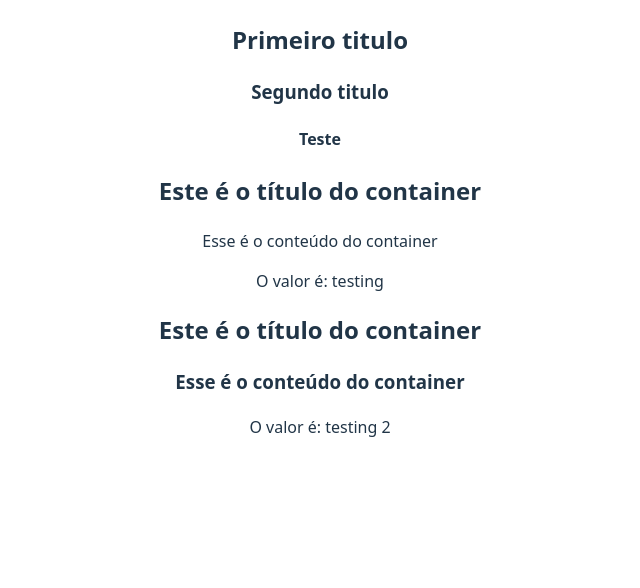
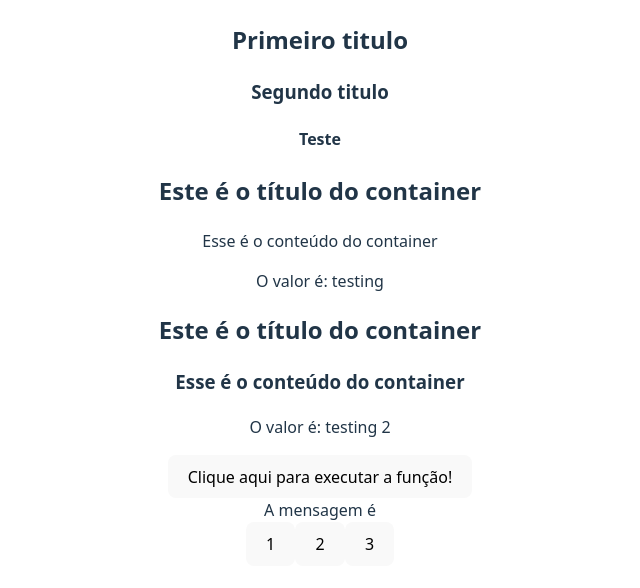
Before and after one commit to guigutox/estudos-react, a React (Vite) app in the folder 3_AVANÇANDO/avancando/: page / in a window 1280 px wide. Shown: the part 3031-3619 px from the top of the page, without its empty margins (320-960 px from the left). Built offline with nearby package versions, Linux system fonts and the light colour scheme.

Commit message:
Estudo relacionado a lift state

```diff
--- a/3_AVANÇANDO/avancando/src/App.jsx
+++ b/3_AVANÇANDO/avancando/src/App.jsx
@@ -9,6 +9,9 @@ import ShowUserName from './components/ShowUserName'
 import CarDetails from './components/CarDetails'
 import Fragment from './components/Fragment'
 import Container from './components/Container'
+import ExecuteFunction from './components/ExecuteFunction'
+import Message from './components/Message'
+import ChangeMessageState from './components/ChangeMessageState'
 
 function App() {
   const [count, setCount] = useState(0)
@@ -20,6 +23,18 @@ function App() {
     {id: 2, brand: "Ford", color: "Preto", newCar: true, km: 0},
     {id: 3, brand: "Honda", color: "Branco", newCar: false, km: 110},
   ]
+
+  function showMessage(){
+    console.log("Evento do componente pai!")
+
+  }
+
+  const [message, setMessage] = useState("")
+
+  const handleMessage = (msg) => {
+    setMessage(msg)
+  };
+
   return (
     <>
     <div>
@@ -44,7 +59,9 @@ function App() {
         <CarDetails brand="Audi" color="Vermelho" km={600} newCar={true}/>
         {/* loop com array de objetos */}
         {cars.map((car) => (
-          <CarDetails brand={car.brand} color={car.color} km = {car.km} newCar = {car.newCar} />
+          <CarDetails
+          key={car.id}
+          brand={car.brand} color={car.color} km = {car.km} newCar = {car.newCar} />
         ))}
         {/*Fragment*/}
         <Fragment propFragment="Teste" />
@@ -55,6 +72,11 @@ function App() {
         <Container MyValue={"testing 2 "}>
           <h3>Esse é o conteúdo do container</h3>
         </Container>
+        {/* Executar função*/}
+        <ExecuteFunction myFunction={showMessage} />
+        {/* State lift */}
+        <Message msg={message}/>
+        <ChangeMessageState handleMessage={handleMessage}/>
       </div>
     </>
   )
--- /dev/null
+++ b/3_AVANÇANDO/avancando/src/components/ChangeMessageState.jsx
@@ -0,0 +1,16 @@
+import React from 'react'
+
+const ChangeMessageState = ({handleMessage}) => {
+    const messages = ["Oi", "Olá", "Oi, tudo bem?"]
+
+  return (
+    <div>
+
+        <button onClick={() => handleMessage(messages[0])}>1</button>
+        <button onClick={() => handleMessage(messages[1])}>2</button>
+        <button onClick={() => handleMessage(messages[2])}>3</button>
+    </div>
+  )
+}
+
+export default ChangeMessageState
--- /dev/null
+++ b/3_AVANÇANDO/avancando/src/components/ExecuteFunction.jsx
@@ -0,0 +1,11 @@
+import React from 'react'
+
+const ExecuteFunction = ({myFunction}) => {
+  return (
+    <div>
+        <button onClick={myFunction}>Clique aqui para executar a função!</button>
+    </div>
+  )
+}
+
+export default ExecuteFunction
--- a/3_AVANÇANDO/avancando/src/components/ListRender.jsx
+++ b/3_AVANÇANDO/avancando/src/components/ListRender.jsx
@@ -25,7 +25,7 @@ const ListRender = () => {
         </ul>
         <ul>
             {users.map((user)=>(
-                <li key={user.id}>{user.name} - {user.age}</li>
+                <li key={user.id}> {user.name} - {user.age}</li>
             ))}
         </ul>
         <button onClick={deleteRandom}> Delete random user</button>
--- /dev/null
+++ b/3_AVANÇANDO/avancando/src/components/Message.jsx
@@ -0,0 +1,9 @@
+import React from 'react'
+
+const Message = ({msg}) => {
+  return (
+    <div>A mensagem é {msg}</div>
+  )
+}
+
+export default Message
```
